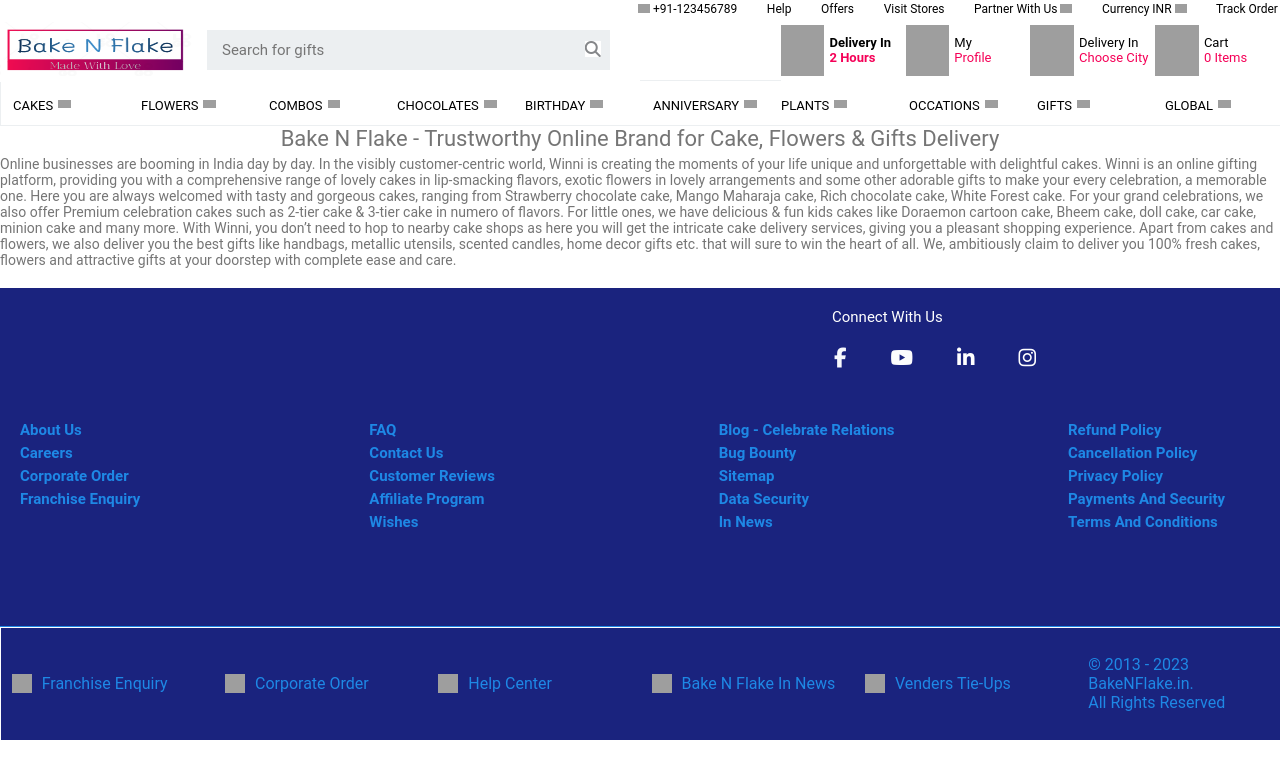
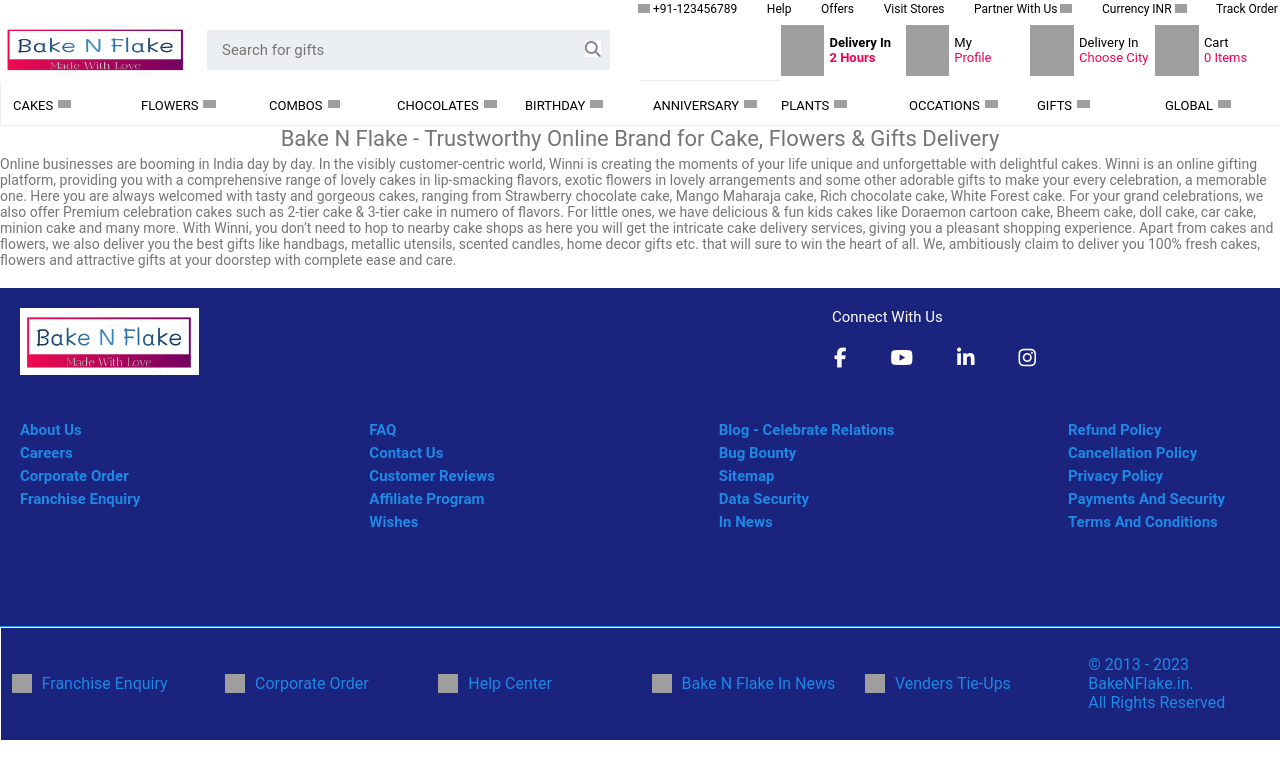
Before and after one commit to TruptimayeePanigrahy/Bake_N_Flake, a plain HTML site: page frontend/html/index.html in a window 1280 px wide. Drawn offline with Linux system fonts and the light colour scheme; grey boxes are pictures that could not be loaded.

Commit message:
logo done in footer

```diff
--- a/frontend/html/index.html
+++ b/frontend/html/index.html
@@ -207,6 +207,9 @@
         <p id="para">Online businesses are booming in India day by day. In the visibly customer-centric world, Winni is creating the moments of your life unique and unforgettable with delightful cakes. Winni is an online gifting platform, providing you with a comprehensive range of lovely cakes in lip-smacking flavors, exotic flowers in lovely arrangements and some other adorable gifts to make your every celebration, a memorable one. Here you are always welcomed with tasty and gorgeous cakes, ranging from Strawberry chocolate cake, Mango Maharaja cake, Rich chocolate cake, White Forest cake. For your grand celebrations, we also offer Premium celebration cakes such as 2-tier cake & 3-tier cake in numero of flavors. For little ones, we have delicious & fun kids cakes like Doraemon cartoon cake, Bheem cake, doll cake, car cake, minion cake and many more. With Winni, you don’t need to hop to nearby cake shops as here you will get the intricate cake delivery services, giving you a pleasant shopping experience. Apart from cakes and flowers, we also deliver you the best gifts like handbags, metallic utensils, scented candles, home decor gifts etc. that will sure to win the heart of all. We, ambitiously claim to deliver you 100% fresh cakes, flowers and attractive gifts at your doorstep with complete ease and care.</p>
     </div>
     <div id="bluebox">
+        <div id="left">
+            <div><img src="../images/logo.png" alt=""></div>
+        </div>
        <div id="right">
         <p>Connect With Us</p>
         <div style="background-color: #1A237E;margin-top: 20px;">
--- a/frontend/styles/navbar.css
+++ b/frontend/styles/navbar.css
@@ -230,6 +230,23 @@
 
     margin-top:20px;
 }
+#left{
+    width:35%;
+    height:25%;
+
+    float:left;
+    background-color:#1A237E; ;
+}
+#left>div{
+    width:100%;
+    height:100%;
+    background-color:#1A237E;
+}
+#left>div>img{
+    width:40%;
+    margin-top: 20px;
+    margin-left: 20px;
+}
 #right{
     width:35%;
     height:25%;
```
